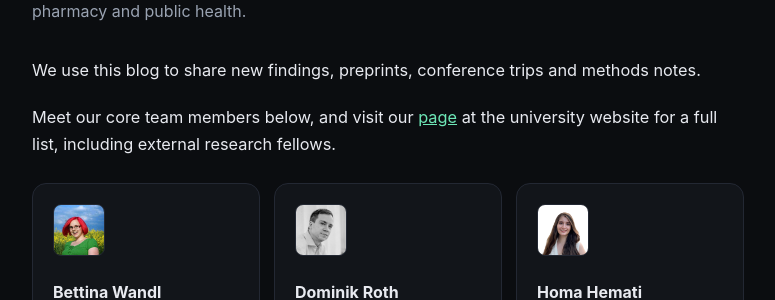
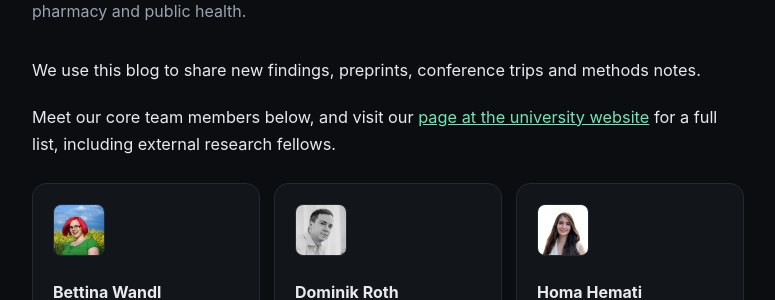
Before and after one commit to viennaclips/viennaclips.github.io, a Jekyll site: the page built from _pages/about.md, in a window 1280 px wide and 900 px high. Shown: the part 216-516 px from the top of the window, without its empty margins (252-1027 px from the left). Built offline with Jekyll 4.4.1, drawn with Linux system fonts in a browser that asks for light colours.

```diff
--- a/_pages/about.md
+++ b/_pages/about.md
@@ -5,7 +5,7 @@ subtitle: We are a diverse team with backgrounds in clinical medicine, medical s
 ---
 
 <p>We use this blog to share new findings, preprints, conference trips and methods notes.</p>
-<p>Meet our core team members below, and visit our <a href="https://clinpath.short.gy/about">page</a> at the university website for a full list, including external research fellows.</p>
+<p>Meet our core team members below, and visit our <a href="https://clinpath.short.gy/about">page at the university website</a> for a full list, including external research fellows.</p>
 <div class="team-grid" style="padding:0; margin-top:24px;">
 
   {% for author in site.data.authors %}
```
